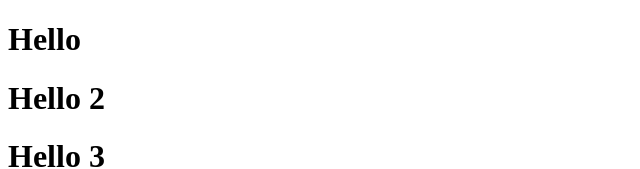
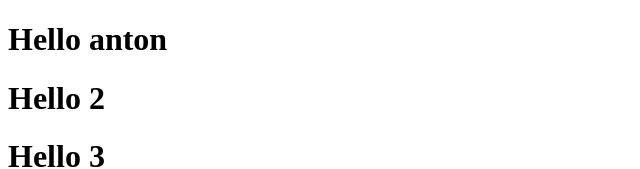
Before and after one commit to Antonikas-2/SAP_project, a plain HTML site: page index.html in a window 1280 px wide. Shown: the top 169 px of the page, without its empty margins (0-640 px from the left). Drawn offline with Linux system fonts and the light colour scheme.

Commit message:
change first h1

```diff
--- a/index.html
+++ b/index.html
@@ -9,7 +9,7 @@
 	</head>
 
 	<body>
-		<h1 >Hello</h1>
+		<h1 >Hello anton</h1>
 			<h1 >Hello 2</h1>
 				<h1 >Hello 3</h1>
 					<h1 >Hello 4</h1>
```
